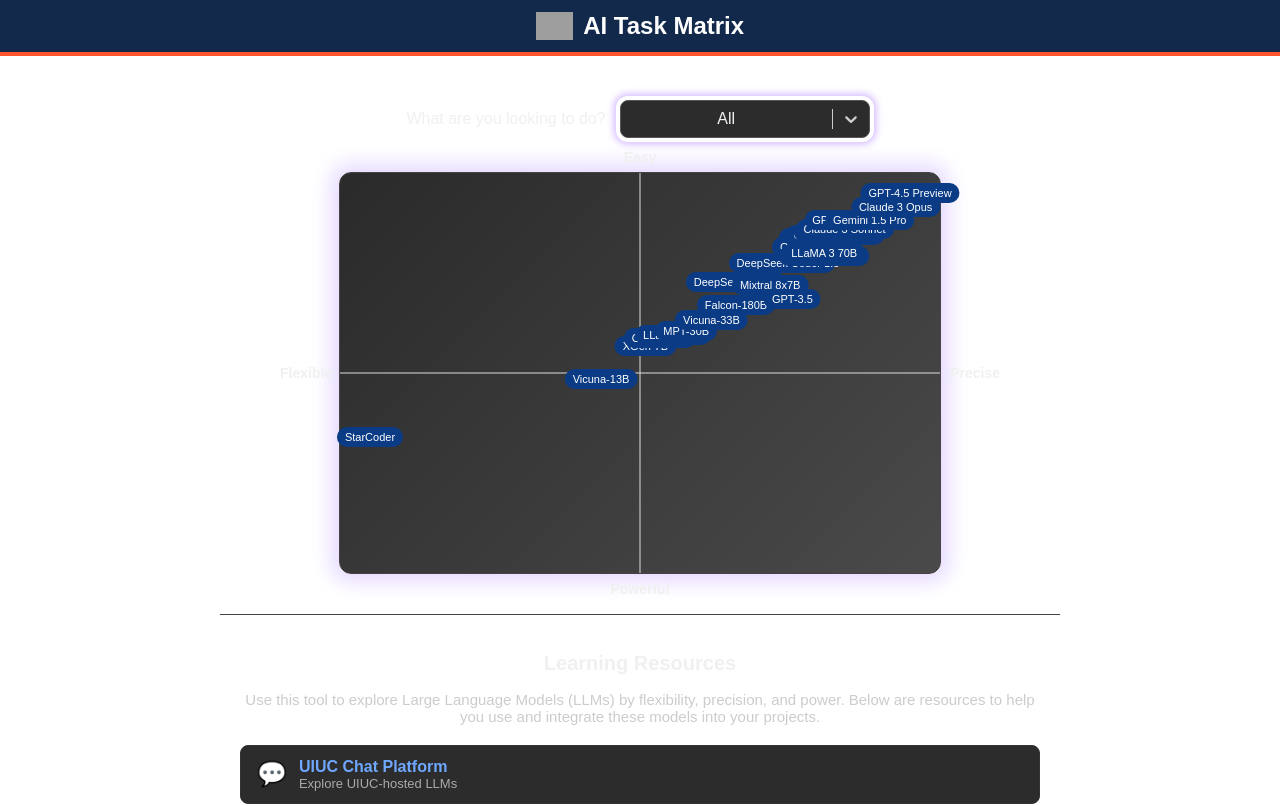
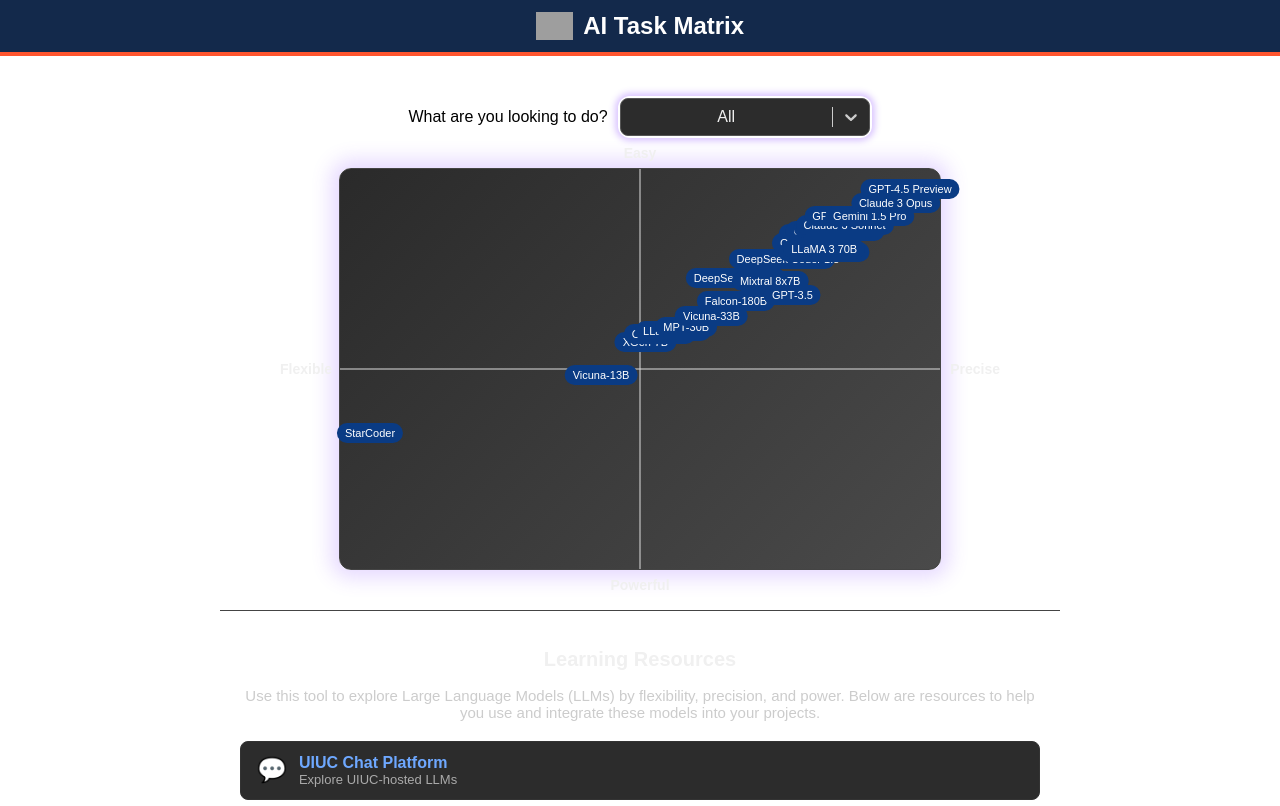
Before and after one commit to godofentropy/LLM_TaskMatrix, a React (Vite) app in the folder llm-matrix/: page / in a window 1280 px wide. Shown: the top 806 px of the page. Built offline with nearby package versions, Linux system fonts and the light colour scheme; grey boxes are pictures that could not be loaded.

Commit message:
text colour change

```diff
--- a/llm-matrix/src/App.jsx
+++ b/llm-matrix/src/App.jsx
@@ -62,7 +62,7 @@
                     margin: '20px',
                     gap: '10px'
                 }}>
-                    <span style={{ color: '#f0f0f0', fontSize: '16px', fontWeight: '500' }}>
+                    <span style={{ color: '#000000ff', fontSize: '16px', fontWeight: '500' }}>
                         What are you looking to do?
                     </span>
                     <div
@@ -70,7 +70,7 @@
                             display: 'inline-block',
                             borderRadius: '12px',
                             boxShadow: '0 0 6px 3px rgba(132, 63, 255, 0.3)',
-                            padding: '4px',
+                            padding: '2px',
                             transition: 'box-shadow 0.3s ease-in-out',
                         }}
                         onMouseEnter={e => {
@@ -97,7 +97,7 @@
                                 control: (base, state) => ({
                                     ...base,
                                     backgroundColor: '#2c2c2c',
-                                    color: '#f0f0f0',
+                                    color: '#000000ff',
                                     borderRadius: '8px',
                                     border: state.isFocused ? '1px solid #6ea8ff' : '1px solid #555',
                                     boxShadow: 'none',
@@ -109,7 +109,7 @@
                                 menu: (base) => ({
                                     ...base,
                                     backgroundColor: '#2c2c2c',
-                                    color: '#f0f0f0',
+                                    color: '#000000ff',
                                     borderRadius: '8px',
                                     overflow: 'hidden',
                                     zIndex: 9999,
@@ -119,7 +119,7 @@
                                     backgroundColor: state.isFocused
                                         ? '#444'
                                         : '#2c2c2c',
-                                    color: '#f0f0f0',
+                                    color: '#000000ff',
                                     cursor: 'pointer',
                                     '&:active': {
                                         backgroundColor: '#555',
```
